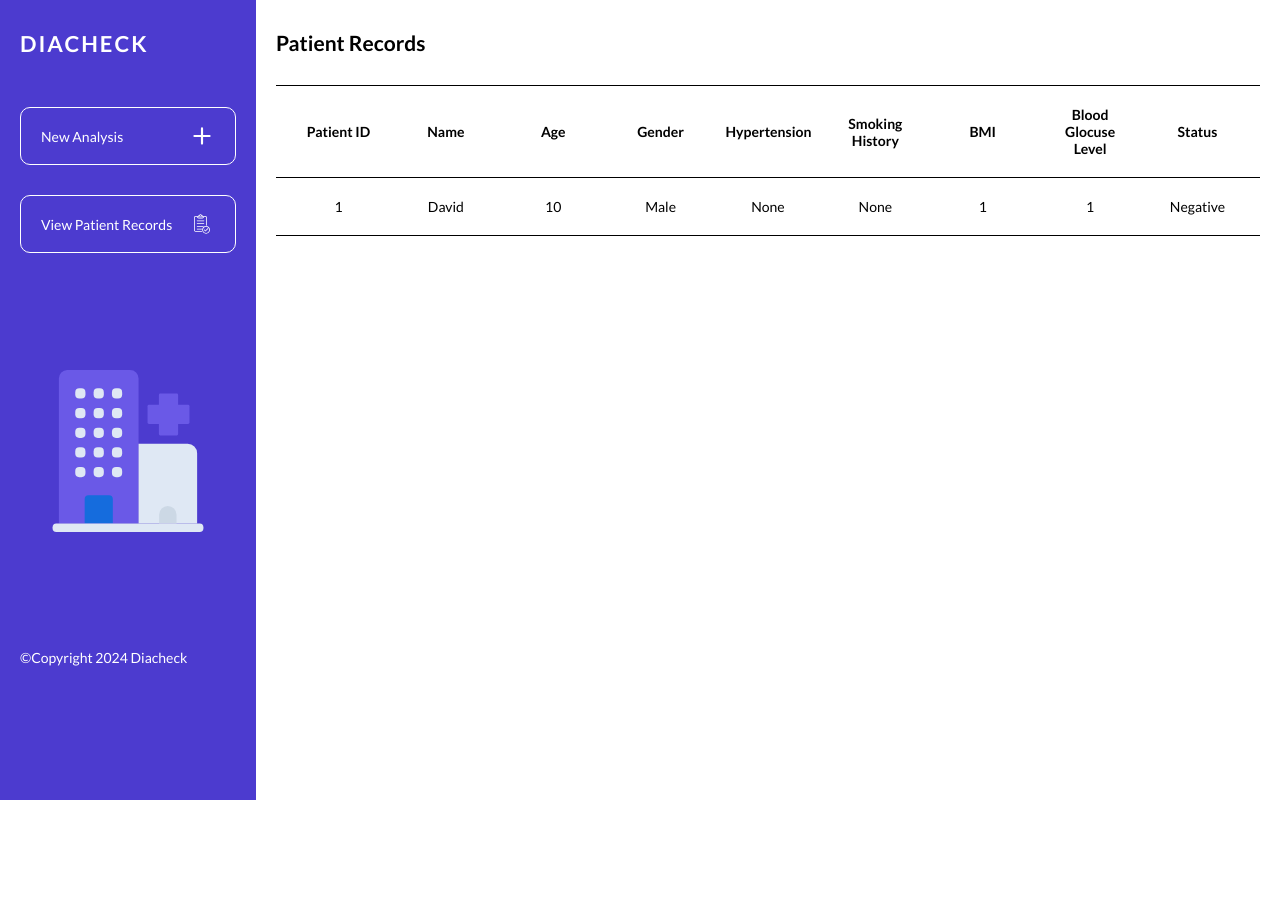
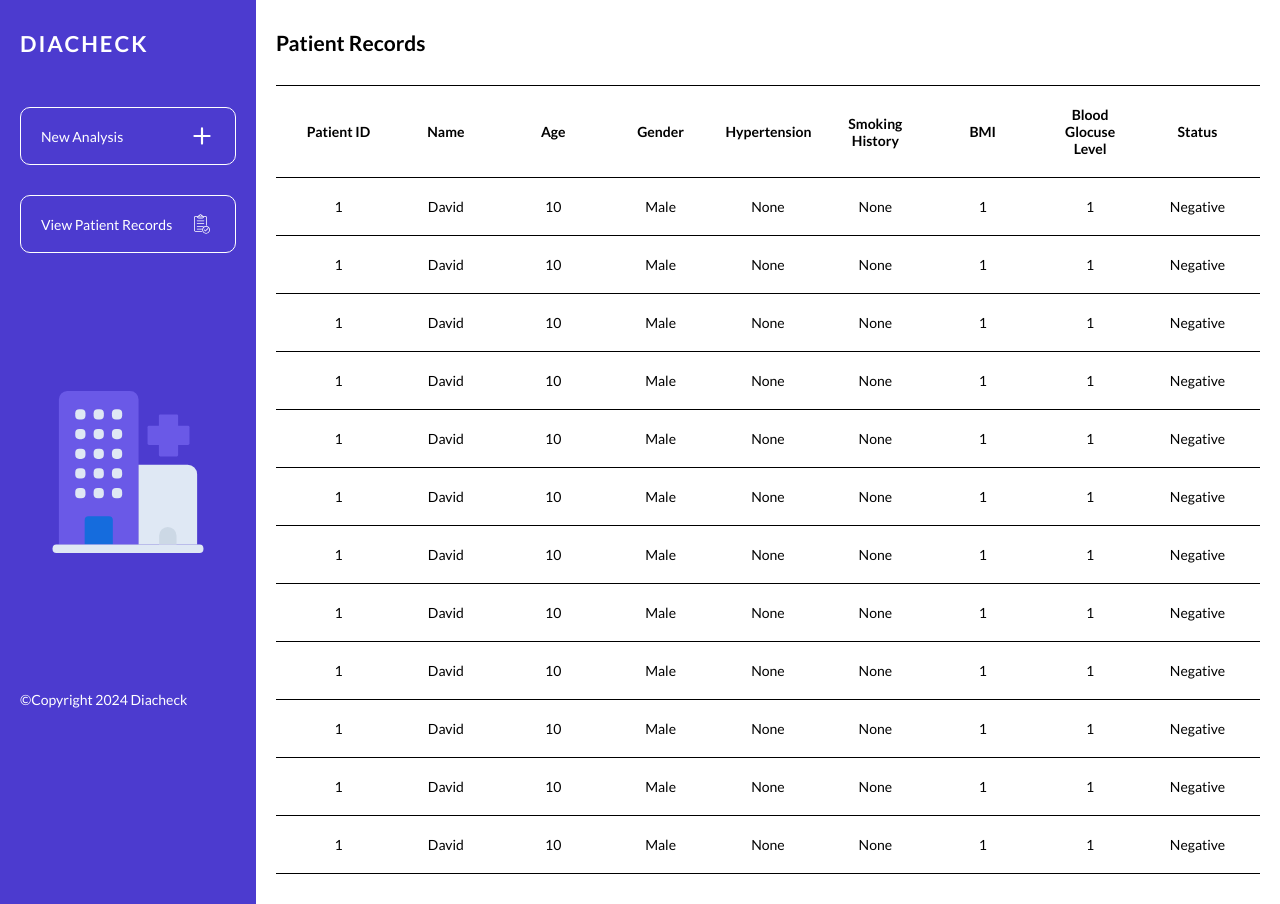
Before and after one commit to Orisabiyi/diacheck, a React (Vite) app: page /patient-record in a window 1280 px wide. Before the commit the page ends 800 px from the top, so only its background shows below. Built offline with nearby package versions, Linux system fonts and the light colour scheme.

Commit message:
changed the overflow state of Record section

```diff
--- a/src/components/Records.jsx
+++ b/src/components/Records.jsx
@@ -28,6 +28,127 @@ function Records() {
           <td>1</td>
           <td>Negative</td>
         </tr>
+        <tr>
+          <td>1</td>
+          <td>David</td>
+          <td>10</td>
+          <td>Male</td>
+          <td>None</td>
+          <td>None</td>
+          <td>1</td>
+          <td>1</td>
+          <td>Negative</td>
+        </tr>
+        <tr>
+          <td>1</td>
+          <td>David</td>
+          <td>10</td>
+          <td>Male</td>
+          <td>None</td>
+          <td>None</td>
+          <td>1</td>
+          <td>1</td>
+          <td>Negative</td>
+        </tr>
+        <tr>
+          <td>1</td>
+          <td>David</td>
+          <td>10</td>
+          <td>Male</td>
+          <td>None</td>
+          <td>None</td>
+          <td>1</td>
+          <td>1</td>
+          <td>Negative</td>
+        </tr>
+        <tr>
+          <td>1</td>
+          <td>David</td>
+          <td>10</td>
+          <td>Male</td>
+          <td>None</td>
+          <td>None</td>
+          <td>1</td>
+          <td>1</td>
+          <td>Negative</td>
+        </tr>
+        <tr>
+          <td>1</td>
+          <td>David</td>
+          <td>10</td>
+          <td>Male</td>
+          <td>None</td>
+          <td>None</td>
+          <td>1</td>
+          <td>1</td>
+          <td>Negative</td>
+        </tr>
+        <tr>
+          <td>1</td>
+          <td>David</td>
+          <td>10</td>
+          <td>Male</td>
+          <td>None</td>
+          <td>None</td>
+          <td>1</td>
+          <td>1</td>
+          <td>Negative</td>
+        </tr>
+        <tr>
+          <td>1</td>
+          <td>David</td>
+          <td>10</td>
+          <td>Male</td>
+          <td>None</td>
+          <td>None</td>
+          <td>1</td>
+          <td>1</td>
+          <td>Negative</td>
+        </tr>
+        <tr>
+          <td>1</td>
+          <td>David</td>
+          <td>10</td>
+          <td>Male</td>
+          <td>None</td>
+          <td>None</td>
+          <td>1</td>
+          <td>1</td>
+          <td>Negative</td>
+        </tr>
+        <tr>
+          <td>1</td>
+          <td>David</td>
+          <td>10</td>
+          <td>Male</td>
+          <td>None</td>
+          <td>None</td>
+          <td>1</td>
+          <td>1</td>
+          <td>Negative</td>
+        </tr>
+        <tr>
+          <td>1</td>
+          <td>David</td>
+          <td>10</td>
+          <td>Male</td>
+          <td>None</td>
+          <td>None</td>
+          <td>1</td>
+          <td>1</td>
+          <td>Negative</td>
+        </tr>
+        <tr>
+          <td>1</td>
+          <td>David</td>
+          <td>10</td>
+          <td>Male</td>
+          <td>None</td>
+          <td>None</td>
+          <td>1</td>
+          <td>1</td>
+          <td>Negative</td>
+        </tr>
       </table>
     </section>
   );
--- a/src/components/Records.module.css
+++ b/src/components/Records.module.css
@@ -1,6 +1,7 @@
 .sectionRecord {
   flex: 1;
   padding: 3rem 2rem;
+  overflow-y: scroll;
 
   display: flex;
   align-items: stretch;
```
